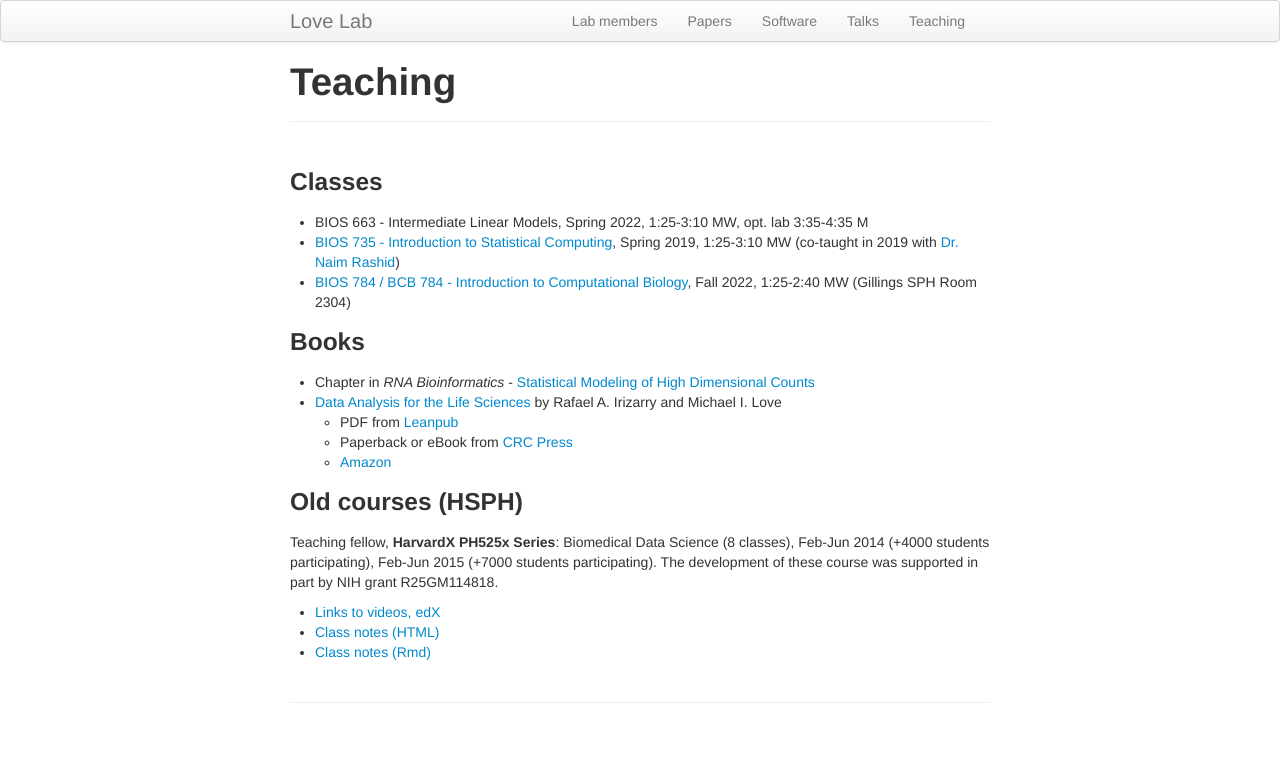
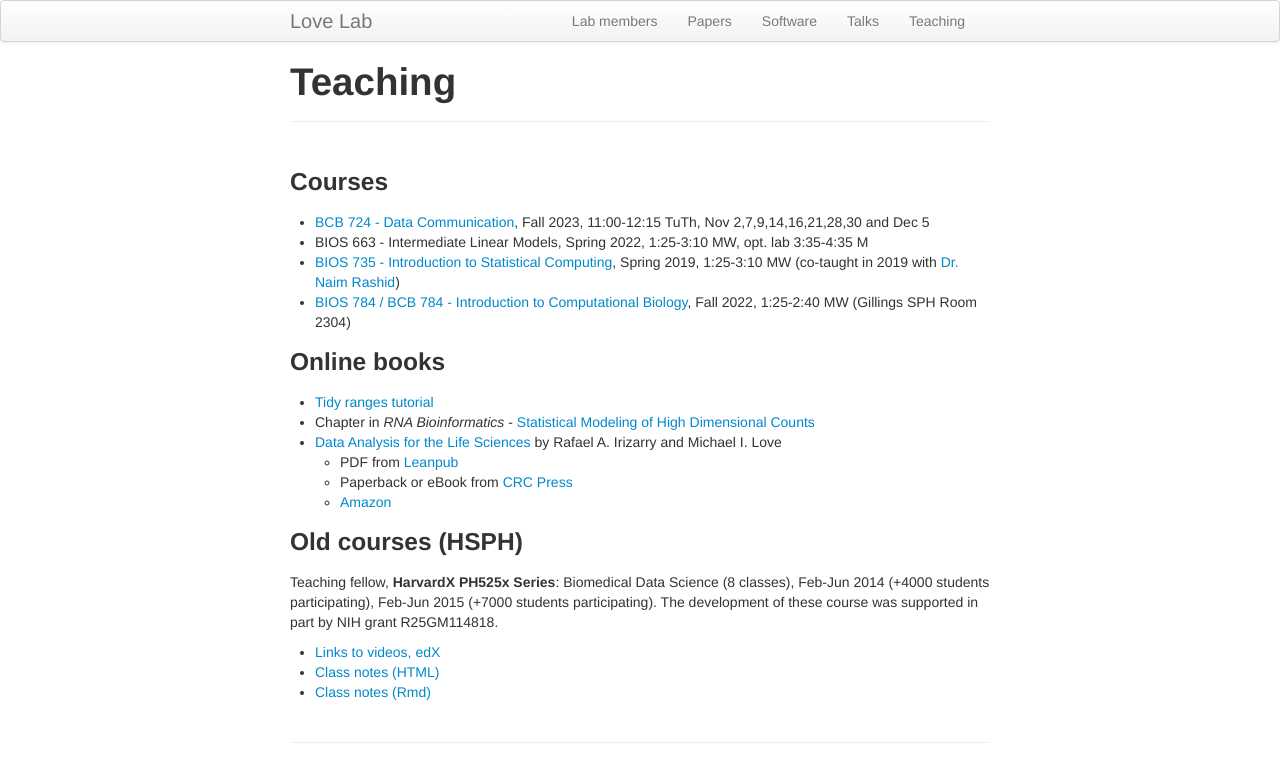
Before and after one commit to mikelove/mikelove.github.io, a Jekyll site: the page built from pages/teaching.md, in a window 1280 px wide. Shown: the top 782 px of the page. Built offline with Jekyll 4.4.1, drawn with Linux system fonts in a browser that asks for light colours.

Commit message:
add course details

```diff
--- a/pages/teaching.md
+++ b/pages/teaching.md
@@ -3,8 +3,10 @@ layout: page
 title: "Teaching"
 ---
 
-### Classes
+### Courses
 
+* [BCB 724 - Data Communication](https://biodatascience.github.io/datacomm),
+  Fall 2023, 11:00-12:15 TuTh, Nov 2,7,9,14,16,21,28,30 and Dec 5
 * BIOS 663 - Intermediate Linear Models,
   Spring 2022, 1:25-3:10 MW, opt. lab 3:35-4:35 M
 * [BIOS 735 - Introduction to Statistical Computing](http://biodatascience.github.io/statcomp),
@@ -13,8 +15,9 @@ title: "Teaching"
 * [BIOS 784 / BCB 784 - Introduction to Computational Biology](http://biodatascience.github.io/compbio),
   Fall 2022, 1:25-2:40 MW (Gillings SPH Room 2304)
 
-### Books
+### Online books
 
+* [Tidy ranges tutorial](https://tidybiology.github.io/tidy-ranges-tutorial)
 * Chapter in *RNA Bioinformatics* - [Statistical Modeling of High Dimensional Counts](../counts-model)
 * [Data Analysis for the Life Sciences](https://leanpub.com/dataanalysisforthelifesciences/) by Rafael A. Irizarry and Michael I. Love
     - PDF from [Leanpub](https://leanpub.com/dataanalysisforthelifesciences/)
```
